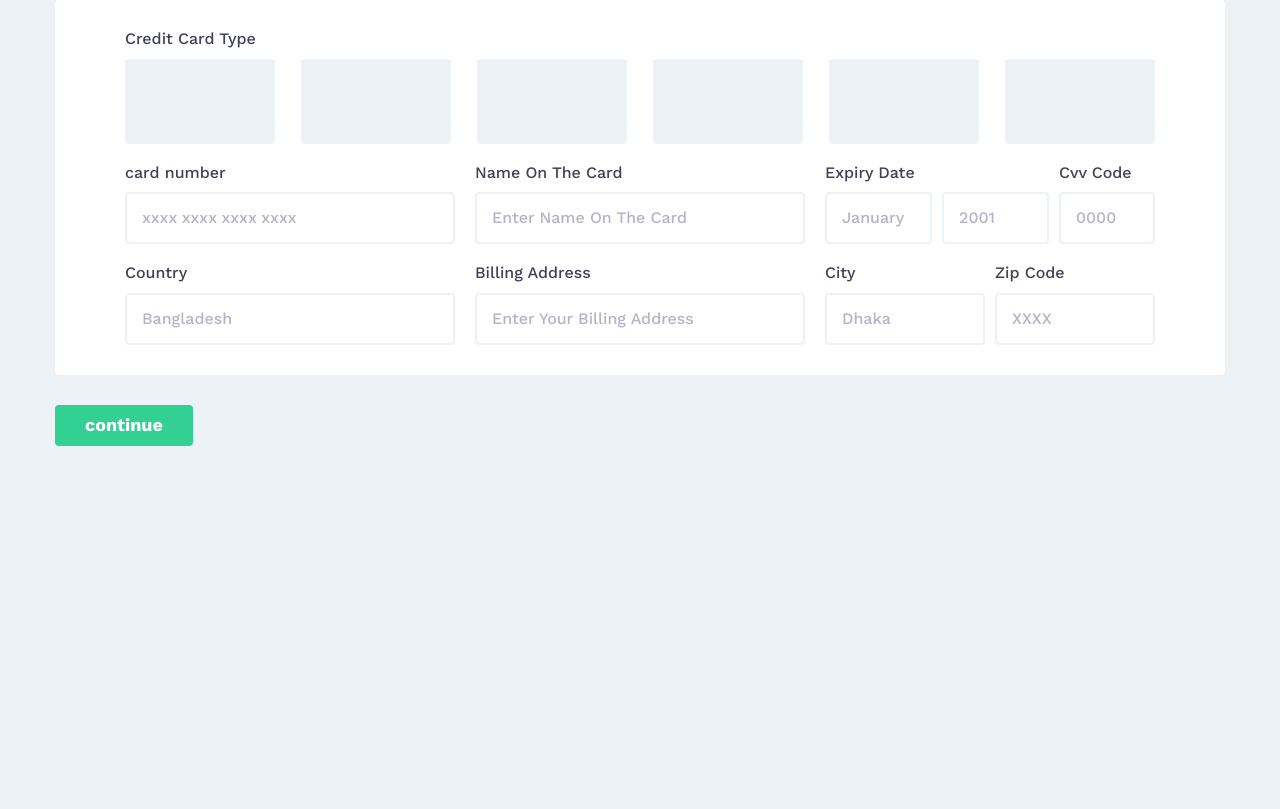
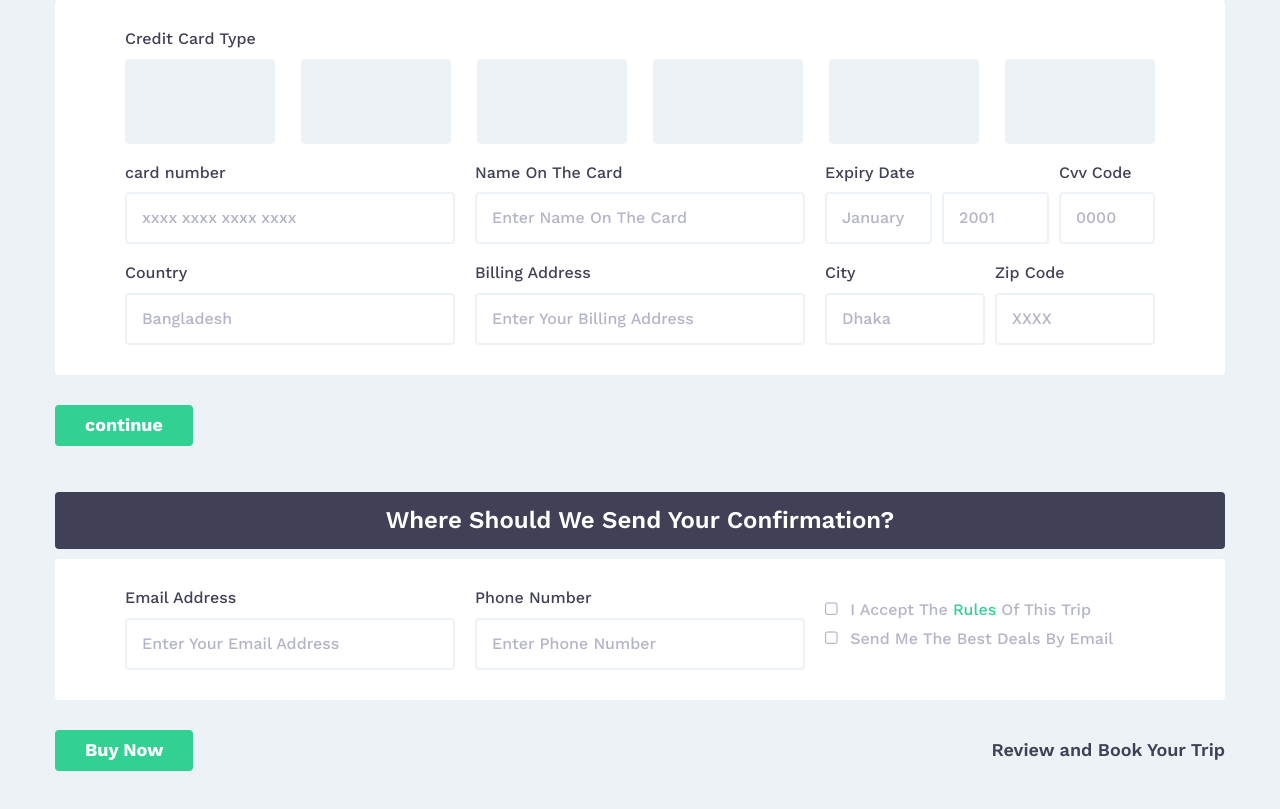
Before and after one commit to Ekram70/flyplan, a plain HTML site: page index.html in a window 1280 px wide. Shown: the part 3491-4300 px from the top of the page. Before the commit the page ends 3983 px from the top, so only its background shows below. Drawn offline with nearby package versions, Linux system fonts and the light colour scheme.

Commit message:
confirmation section done

```diff
--- /dev/null
+++ b/css/_confirmation.scss
@@ -0,0 +1,126 @@
+.confirmation {
+  .container {
+    padding: 0;
+  }
+  &-header {
+    margin-bottom: 10px;
+    h3 {
+      border-radius: 4px;
+      padding: 15px 28px;
+      color: $whiteColor;
+      background-color: $primaryColor;
+      font-size: $fz-24;
+      font-weight: $fontWeightSemiBold;
+      text-align: center;
+      text-transform: capitalize;
+    }
+  }
+
+  &-box {
+    padding: 30px 70px;
+    background-color: $whiteColor;
+    border-radius: 4px;
+    margin-bottom: 10px;
+
+    .content {
+      display: grid;
+      grid-template-columns: repeat(3, 1fr);
+      gap: 20px;
+      // & > div {
+      //   border: 1px solid;
+      // }
+      text-transform: capitalize;
+      label {
+        font-size: $fz-16;
+        font-weight: $fontWeightMedium;
+        color: $primaryColor;
+        display: block;
+        margin-bottom: 10px;
+      }
+      input,
+      select {
+        border: 2px solid $bgColor;
+        border-radius: 4px;
+        padding: 15px;
+        width: 100%;
+        font-size: $fz-16;
+        font-weight: $fontWeightMedium;
+        color: $smTextColor2;
+        &::placeholder {
+          color: $smTextColor2;
+        }
+        &:focus {
+          border: 2px solid $secondaryColor;
+        }
+      }
+      input[type="date"] {
+        text-transform: uppercase;
+      }
+
+      .checkbox {
+        height: 100%;
+        display: flex;
+        flex-direction: column;
+        align-items: flex-start;
+        justify-content: center;
+        input {
+          display: none;
+        }
+        label,
+        i {
+          cursor: pointer;
+          color: $smTextColor2;
+        }
+        label span {
+          margin-left: 10px;
+        }
+
+        label a {
+          color: $secondaryColor;
+        }
+        input + label {
+          color: $smTextColor2;
+          i {
+            width: 10px;
+          }
+          .fa-square-o {
+            display: inline-block;
+          }
+          .fa-check-square-o {
+            display: none;
+          }
+        }
+        input:checked + label {
+          color: $primaryColor;
+          .fa-check-square-o {
+            display: inline-block;
+            color: $primaryColor;
+          }
+          .fa-square-o {
+            display: none;
+          }
+        }
+      }
+    }
+  }
+  &-btn {
+    margin-top: 30px;
+    @include space-between;
+    button {
+      padding: 10px 30px;
+      border-radius: 4px;
+      font-size: $fz-18;
+      font-weight: $fontWeightBold;
+      color: $whiteColor;
+      text-transform: capitalize;
+    }
+    .buy {
+      background-color: $secondaryColor;
+    }
+    p {
+      font-size: $fz-18;
+      font-weight: $fontWeightSemiBold;
+      color: $primaryColor;
+    }
+  }
+}
--- a/css/style.scss
+++ b/css/style.scss
@@ -11,3 +11,4 @@
 @import "results";
 @import "travelling";
 @import "pay";
+@import "confirmation";
--- a/index.html
+++ b/index.html
@@ -1166,5 +1166,54 @@
       </div>
     </section>
 
+    <section class="section confirmation">
+      <div class="container">
+        <div class="confirmation-header">
+          <h3>Where should we send your confirmation?</h3>
+        </div>
+        <div class="confirmation-box">
+          <form class="confirmation-box-form">
+            <div class="confirmation-box-form-item">
+              <div class="content">
+                <div class="email">
+                  <label for="email">email address</label>
+                  <input type="email" name="" id="email" placeholder="enter your email address">
+                </div>
+                <div class="phone">
+                  <label for="phone">phone number</label>
+                  <input type="number" name="" id="phone" placeholder="enter phone number">
+                </div>
+                <div class="terms">
+                  <div class="checkbox">
+                    <div class="checkbox-item">
+                      <input type="checkbox" name="" id="rules">
+                      <label for="rules">
+                        <i class="fa fa-square-o"></i>
+                        <i class="fa fa-check-square-o"></i>
+                        <span>I Accept the <a href="#">Rules</a> of this Trip</span>
+                      </label>
+                    </div>
+                    <div class="checkbox-item">
+                      <input type="checkbox" name="" id="send-mail">
+                      <label for="send-mail">
+                        <i class="fa fa-square-o"></i>
+                        <i class="fa fa-check-square-o"></i>
+                        <span>Send Me the Best Deals by Email</span>
+                      </label>
+                    </div>
+                  </div>
+                </div>
+              </div>
+            </div>
+          </form>
+        </div>
+        <div class="confirmation-btn">
+          <button class="buy">buy now</button>
+          <p>Review and Book Your Trip</p>
+        </div>
+      </div>
+      </div>
+    </section>
+
   </body>
 </html>
```
Also changed, not shown: css/style.css.
